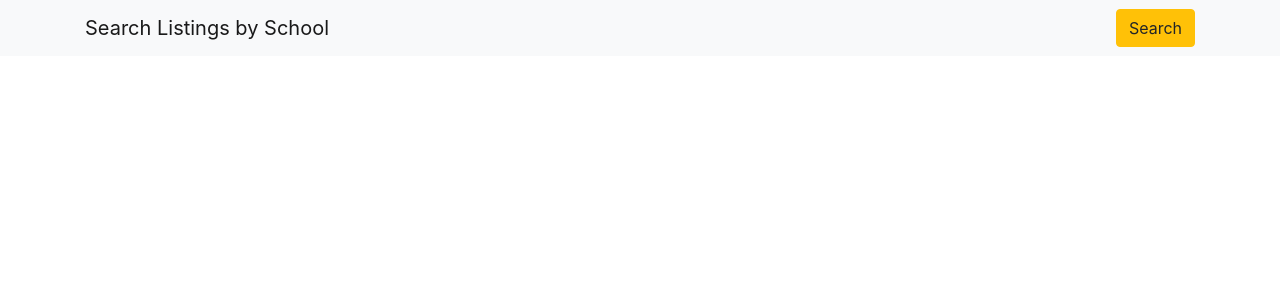
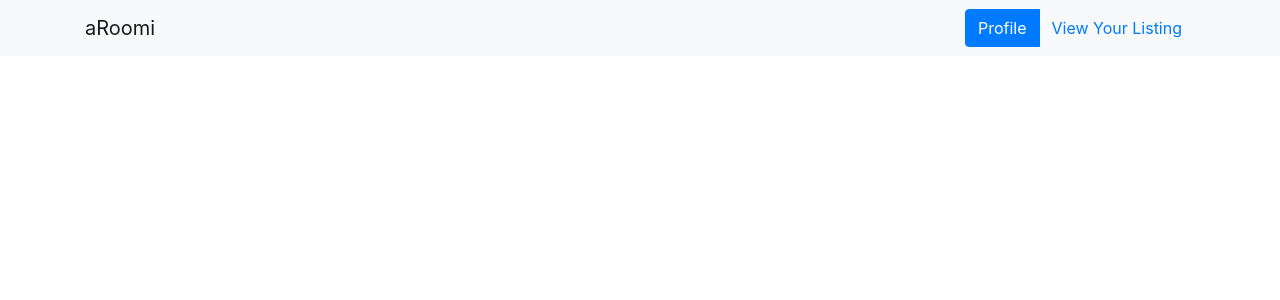
Before and after one commit to theprivatepark/aRoomi-frontend, a React (Create React App) app: page / in a window 1280 px wide. Shown: the top 300 px of the page. Built offline with nearby package versions, Linux system fonts and the light colour scheme.

Commit message:
changed navbbar

```diff
--- /dev/null
+++ b/src/components/LoggedInNavBar.js
@@ -0,0 +1,24 @@
+import React from 'react';
+
+const LoggedInNavBar = props => {
+  return (
+    <nav class="navbar navbar-light bg-light static-top">
+      <div class="container">
+        <a class="navbar-brand" href="#">aRoomi</a>
+        <div class="btn-group btn-group-toggle" data-toggle="buttons">
+
+          <label class="btn btn-primary">
+            <input type="radio"/> Profile
+          </label>
+
+          <label class="btn btn-link">
+            <input type="radio" /> View Your Listing
+          </label>
+
+        </div>
+      </div>
+    </nav>
+  )
+}
+
+export default LoggedInNavBar;
--- a/src/components/Search.js
+++ /dev/null
@@ -1,14 +0,0 @@
-import React from 'react';
-
-const Search = props => {
-  return (
-       <nav class="navbar navbar-light bg-light static-top">
-          <div class="container">
-            <a class="navbar-brand" href="#">Search Listings by School</a>
-            <a class="btn btn-warning" href="#">Search</a>
-          </div>
-        </nav>
-  )
-}
-
-export default Search;
--- a/src/containers/Navigation.js
+++ b/src/containers/Navigation.js
@@ -1,5 +1,5 @@
 import React, { Component } from 'react';
-import Search from "../components/Search";
+import Search from "../components/LoggedInNavBar";
 
 class Navigation extends Component {
   render() {
```
